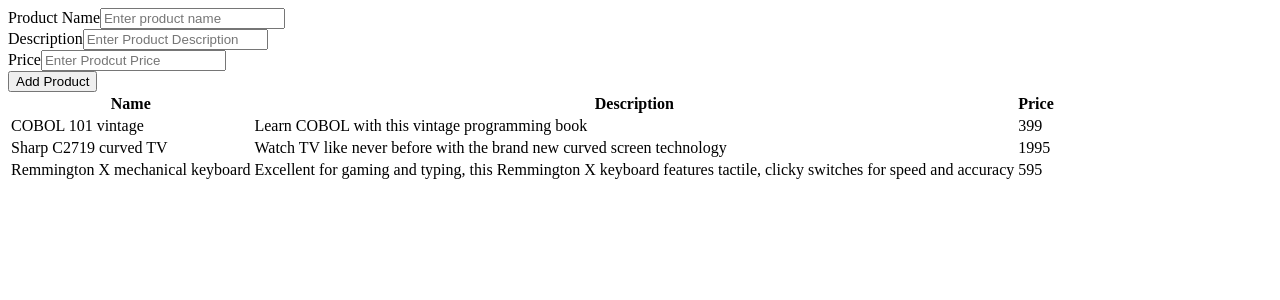
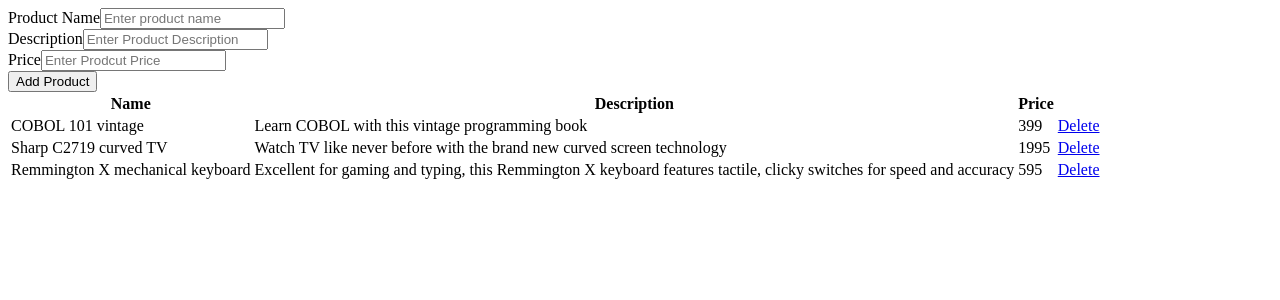
Before and after one commit to amluck/aLittleBiteofVue, a Vue app: page / in a window 1280 px wide. Shown: the top 300 px of the page. Built offline with nearby package versions, Linux system fonts and the light colour scheme.

Commit message:
remove product

```diff
--- a/src/components/ManageProduct.vue
+++ b/src/components/ManageProduct.vue
@@ -1,7 +1,7 @@
 <template>
     <section>
         <save-product-form :product="productInForm" v-on:submit="onFormSave" v-on:cancel="resetProductInForm"></save-product-form>
-        <product-list :products="products" v-on:edit="onEditClick"></product-list>
+        <product-list :products="products" v-on:edit="onEditClick" v-on:delete="onDeleteClick"></product-list>
     </section>
 </template>
 <script>
@@ -52,7 +52,7 @@
         onFormSave(prodcut) {
             let index = this.products.findIndex((p) => p.id === prodcut.id)
             if (index != -1) {
-                this.products.splice(index,1,prodcut);
+                this.products.splice(index, 1, prodcut);
             } else {
                 prodcut.id = uuid.v4();
                 this.products.push(prodcut)
@@ -66,6 +66,15 @@
         onEditClick(prodcut) {
             this.productInForm = { ...prodcut };
 
+        },
+        onDeleteClick(prodcutID) {
+            let index = this.products.findIndex((p) => p.id === prodcutID);
+            this.products.splice(index, 1);
+            // if(index)
+            //     this.resetProductInForm();
+            if (productId === this.productInForm.id) {
+                this.resetProductInForm()
+            }
         }
     }
 }
--- a/src/components/ProductList.vue
+++ b/src/components/ProductList.vue
@@ -12,6 +12,7 @@
               <td>{{product.name}}</td>
               <td>{{product.description}}</td>
               <td>{{product.price}}</td>
+              <td><a href="#" v-on:click.prevent="onDelete(product.id)">Delete</a></td>
           </tr>
       </tbody>
   </table>
@@ -22,6 +23,9 @@
   methods:{
       onEdit(product){
           this.$emit('edit',product)
+      },
+      onDelete(productID){
+          this.$emit('delete',productID)
       }
   }
 }
```
